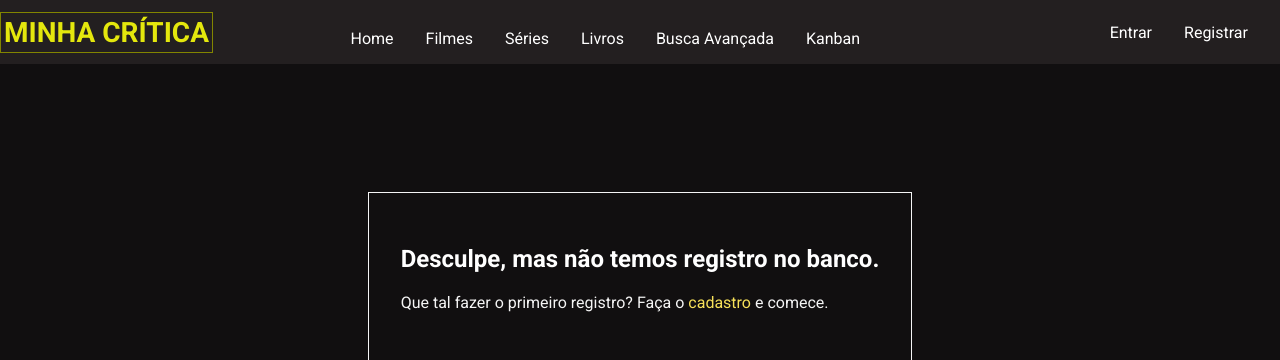
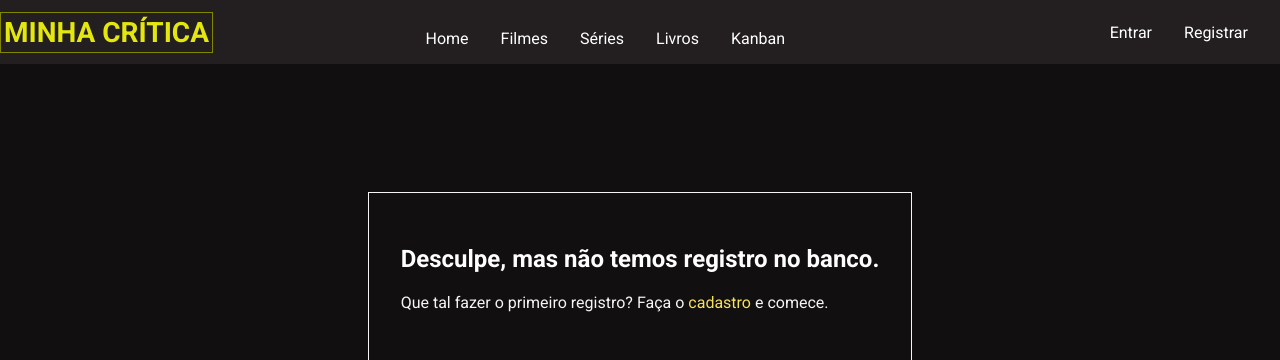
Before and after one commit to M3T4Z0D/minha-critica2.0, a PHP site: template app/views/home.php in a window 1280 px wide. Shown: the top 360 px of the page. Run offline with PHP 8.4, Linux system fonts and the light colour scheme; the template is opened without the code that fills it, so the values that code supplies are empty; some libraries are stand-ins or nearby versions.

Commit message:
route update

```diff
--- a/app/views/navbar.php
+++ b/app/views/navbar.php
@@ -6,9 +6,8 @@
     <div class="nav__menu">
         <a href="<?= BASEPATH  ?>home" target="_parent" class="menu__item">Home</a>
         <a href="<?= BASEPATH  ?>buscaFilmes" target="_parent" class="menu__item">Filmes</a>
-        <a href="/minhacritica2.0/app/views/media/series_search_page.php" target="_parent" class="menu__item">Séries</a>
-        <a href="/minhacritica2.0/app/views/media/books_search_page.php" target="_parent" class="menu__item">Livros</a>
-        <a href="/minhacritica2.0/app/views/media/movie_review_filter.php" target="_parent" class="menu__item">Busca Avançada</a>
+        <a href="<?= BASEPATH  ?>buscaSeries" target="_parent" class="menu__item">Séries</a>
+        <a href="<?= BASEPATH  ?>buscaLivros" target="_parent" class="menu__item">Livros</a>
         <a href="/minhacritica2.0/app/views/user/kanban-usuario.php" target="_parent" class="menu__item">Kanban</a>
     </div>
 
```
